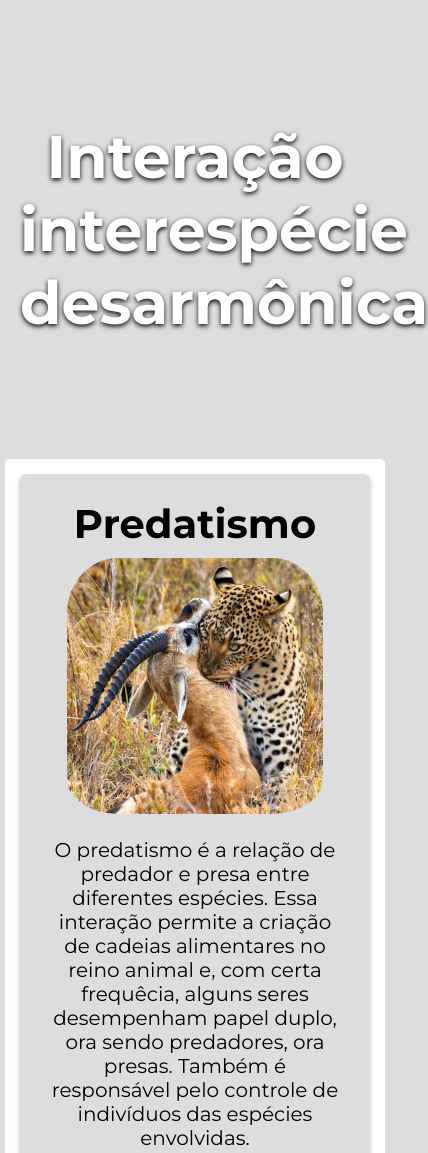
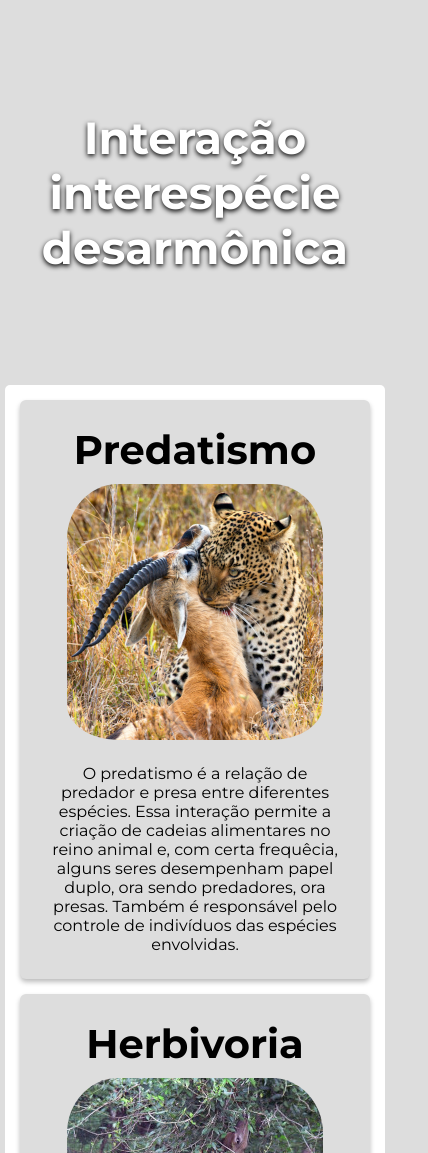
Before and after one commit to Tavar3s/trabalho-biologia_1b, a plain HTML site: page index.html in a window 390 px wide. Shown: the top 1153 px of the page, 428 px wide, since content can reach past the window. Drawn offline with Linux system fonts and the light colour scheme.

Commit message:
Update style.css

```diff
--- a/style.css
+++ b/style.css
@@ -146,8 +146,8 @@ footer {
     }
 
     h1 {
-        font-size: 60px;
-        padding: 20px;
+        font-size: 45px;
+        padding: 10px;
     }
 
     section {
@@ -156,7 +156,7 @@ footer {
     }
 
     p, a {
-        font-size: 20px;
+        font-size: 16px;
     }
 
     h2 {
```
